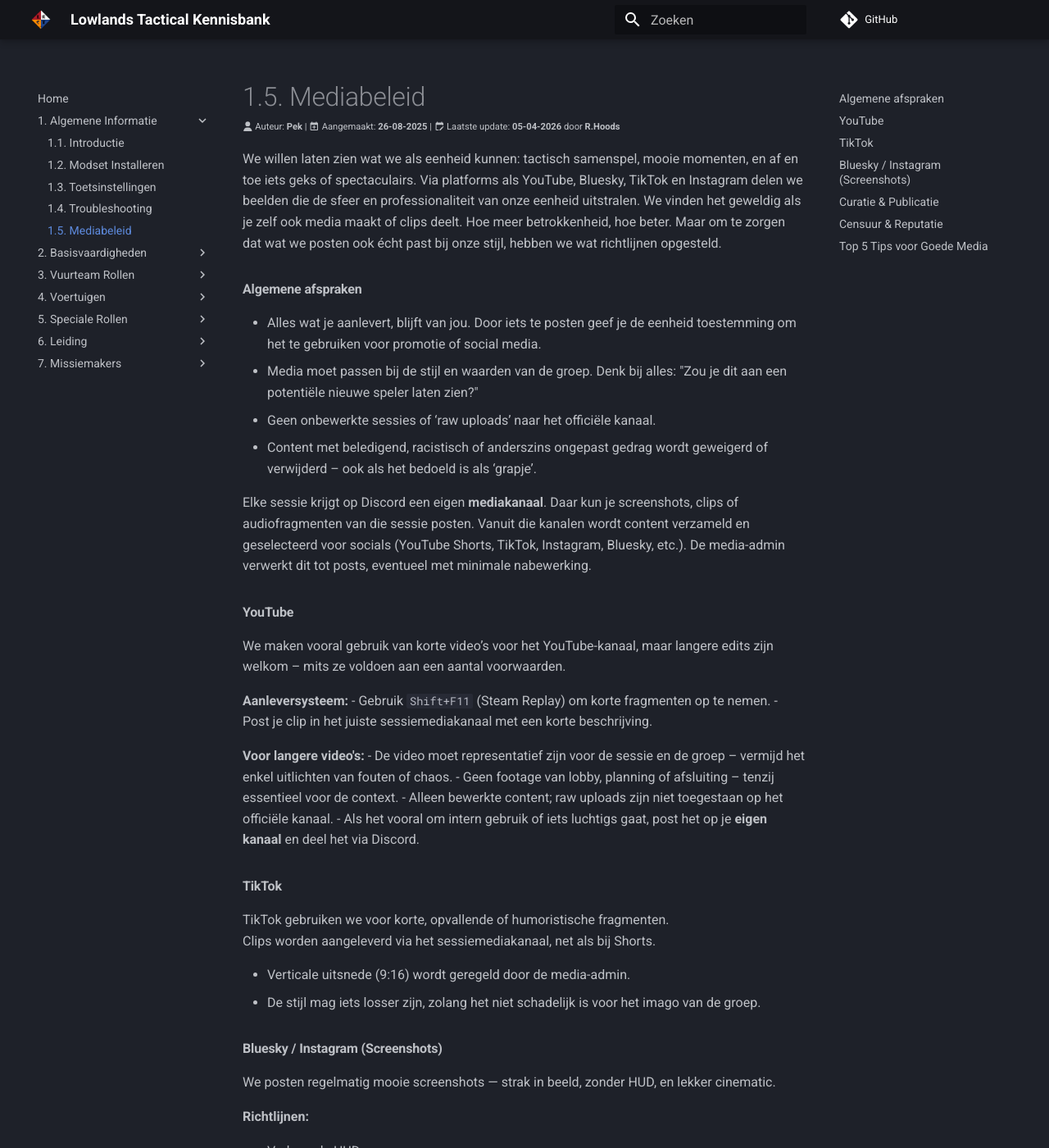
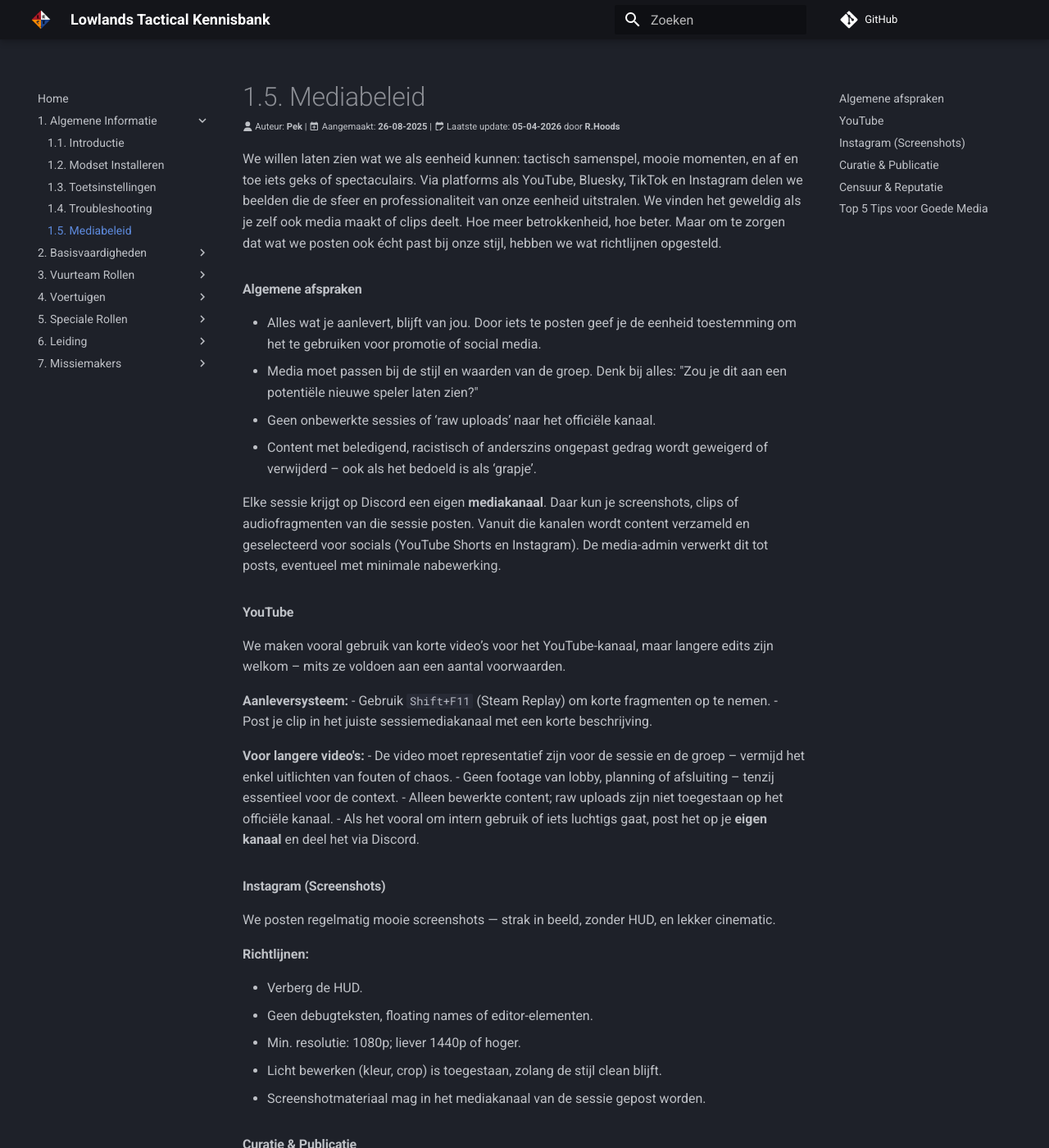
Before and after one commit to Lowlands-Tactical/LT-Wiki, an MkDocs documentation site: the page built from docs/1_algemene_informatie/1_5_mediabeleid.md, in a window 1280 px wide and 1400 px high. Shown: the whole window at 82% size. Built offline with MkDocs 1.6.1 and Material for MkDocs 9.7.7, drawn with Linux system fonts in a browser that asks for light colours; comment, search, counter and statistics services are not loaded.

Commit message:
Changes mediabeleid

```diff
--- a/docs/1_algemene_informatie/1_5_mediabeleid.md
+++ b/docs/1_algemene_informatie/1_5_mediabeleid.md
@@ -15,7 +15,7 @@ We willen laten zien wat we als eenheid kunnen: tactisch samenspel, mooie moment
 - Geen onbewerkte sessies of ‘raw uploads’ naar het officiële kanaal.
 - Content met beledigend, racistisch of anderszins ongepast gedrag wordt geweigerd of verwijderd – ook als het bedoeld is als ‘grapje’.
 
-Elke sessie krijgt op Discord een eigen **mediakanaal**. Daar kun je screenshots, clips of audiofragmenten van die sessie posten. Vanuit die kanalen wordt content verzameld en geselecteerd voor socials (YouTube Shorts, TikTok, Instagram, Bluesky, etc.). De media-admin verwerkt dit tot posts, eventueel met minimale nabewerking.
+Elke sessie krijgt op Discord een eigen **mediakanaal**. Daar kun je screenshots, clips of audiofragmenten van die sessie posten. Vanuit die kanalen wordt content verzameld en geselecteerd voor socials (YouTube Shorts en Instagram). De media-admin verwerkt dit tot posts, eventueel met minimale nabewerking.
 
 
 ### YouTube
@@ -32,15 +32,7 @@ We maken vooral gebruik van korte video’s voor het YouTube-kanaal, maar langer
 - Alleen bewerkte content; raw uploads zijn niet toegestaan op het officiële kanaal.
 - Als het vooral om intern gebruik of iets luchtigs gaat, post het op je **eigen kanaal** en deel het via Discord.
 
-### TikTok
-
-TikTok gebruiken we voor korte, opvallende of humoristische fragmenten.
-Clips worden aangeleverd via het sessiemediakanaal, net als bij Shorts.
-
-- Verticale uitsnede (9:16) wordt geregeld door de media-admin.
-- De stijl mag iets losser zijn, zolang het niet schadelijk is voor het imago van de groep.
-
-### Bluesky / Instagram (Screenshots)
+### Instagram (Screenshots)
 
 We posten regelmatig mooie screenshots — strak in beeld, zonder HUD, en lekker cinematic.
 
```
